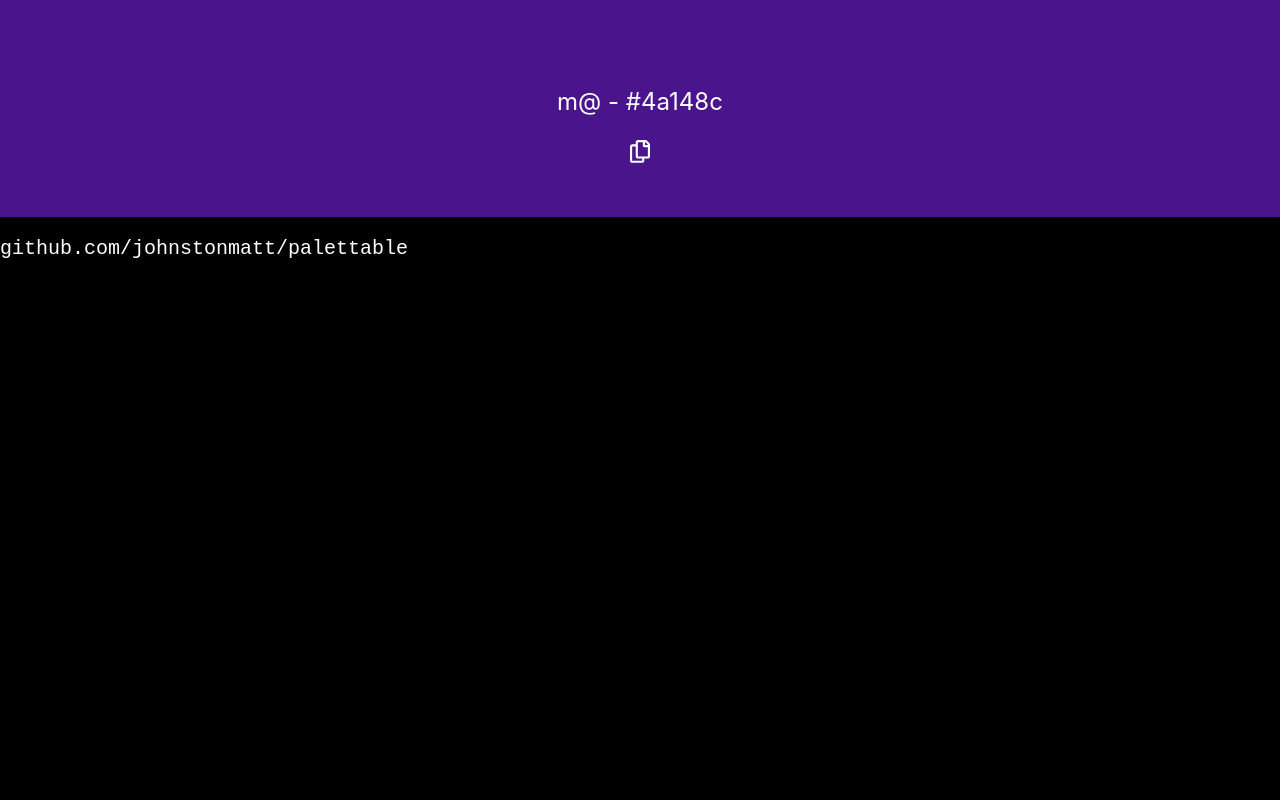
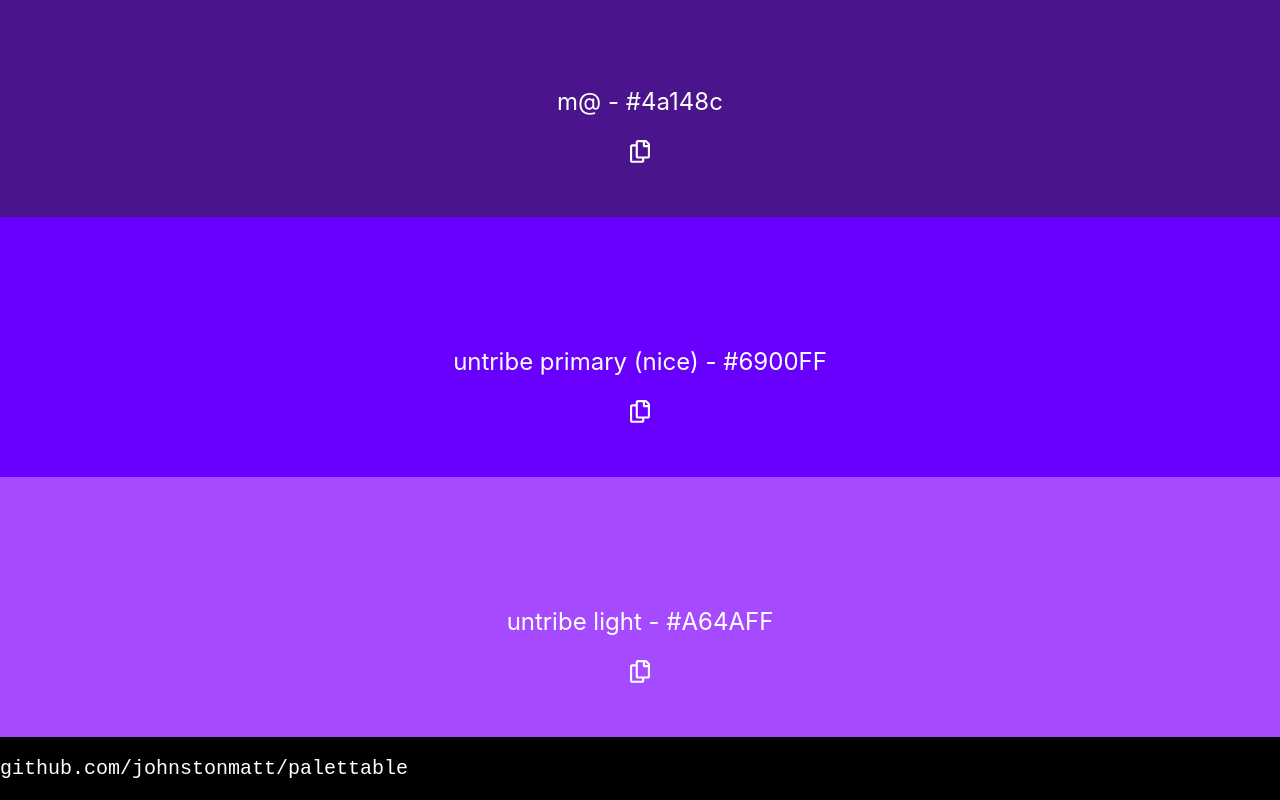
Before and after one commit to johnstonmatt/palettable, a Next.js app: page / in a window 1280 px wide. Shown: the part 886-1686 px from the top of the page. Before the commit the page ends 1166 px from the top, so only its background shows below. Built offline with nearby package versions, Linux system fonts and the light colour scheme.

Commit message:
add untribe colors

```diff
--- a/palettable.js
+++ b/palettable.js
@@ -8,10 +8,16 @@
     },
     { "glade mint": "rgb(78, 205, 196)" },
     {
-      "m@": "#4a148c"
-    }
+      "m@": "#4a148c",
+    },
+    {
+      "untribe primary (nice)": "#6900FF",
+    },
+    {
+      "untribe light": "#A64AFF",
+    },
   ],
-  githubUsername: "johnstonmatt"
+  githubUsername: "johnstonmatt",
 };
 
 export default palettable;
```
